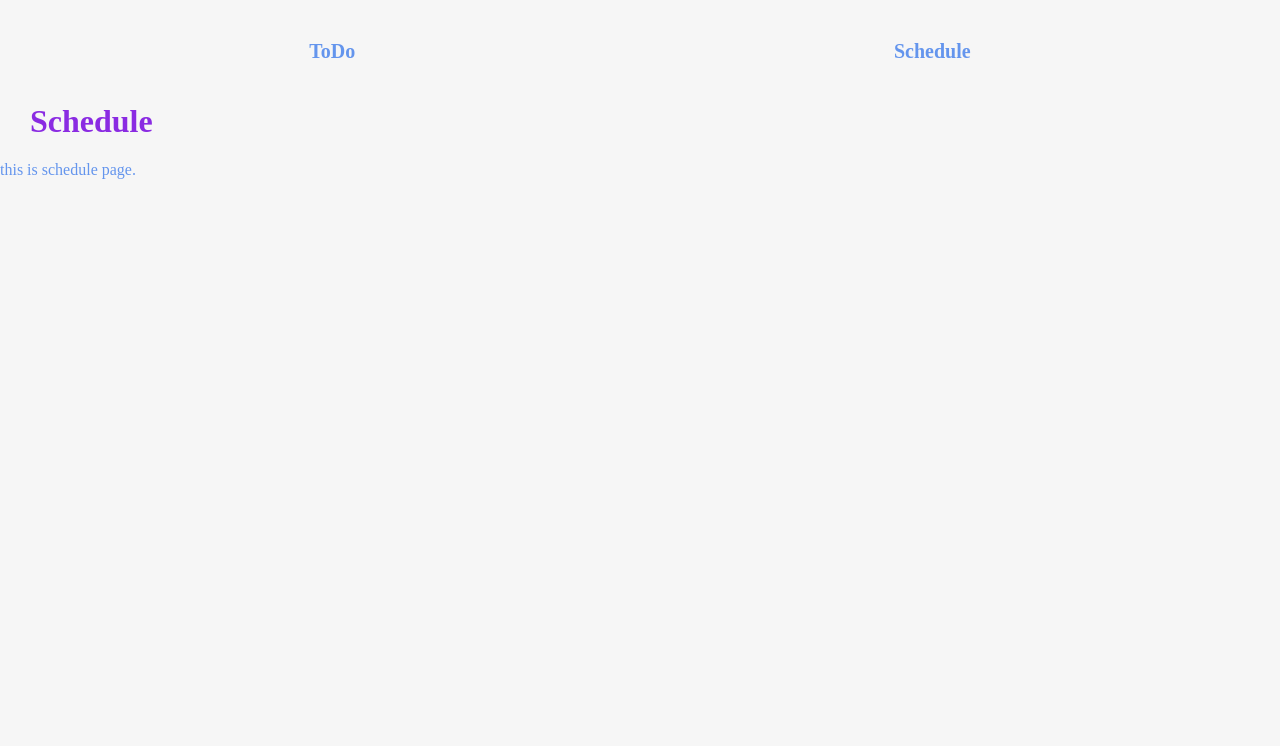
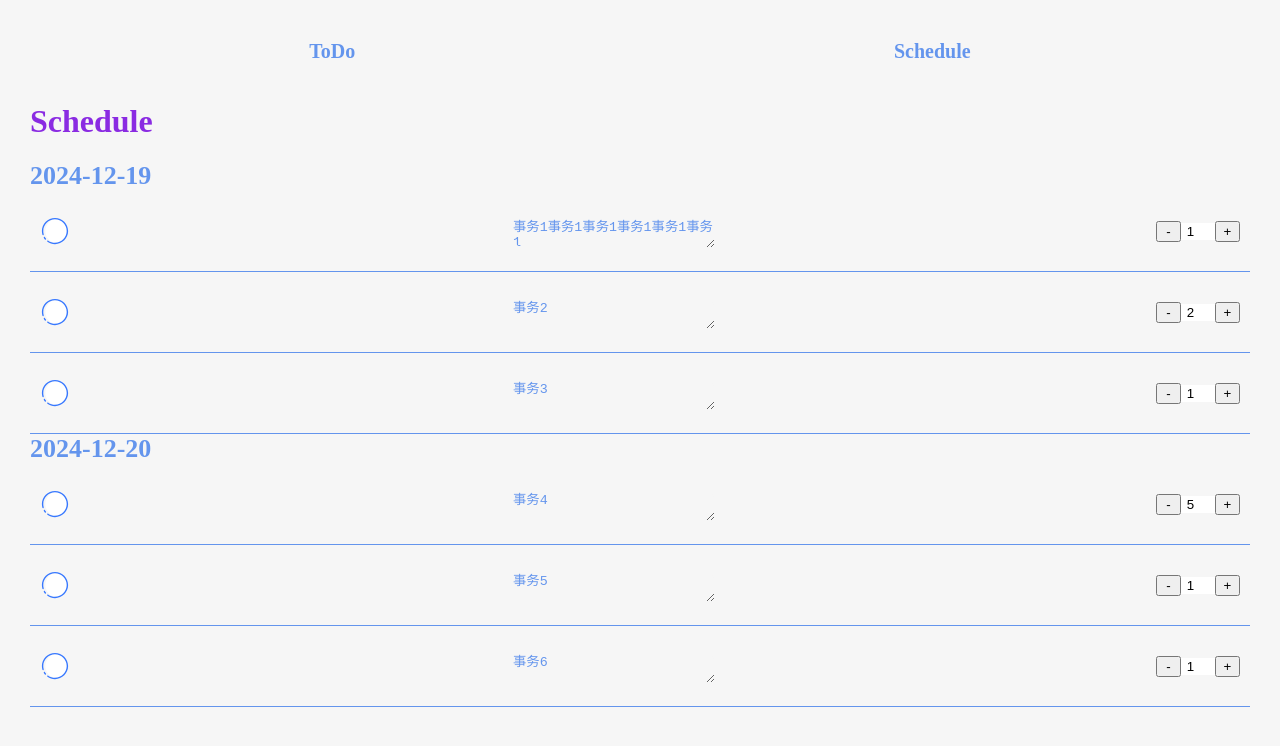
Before and after one commit to YuanJasin/todo-app, a React (Vite) app in the folder todo-app/: page / in a window 1280 px wide. Both pictures are taken after a click on the element "Schedule". Shown: the top 746 px of the page. Built offline with nearby package versions, Linux system fonts and the light colour scheme.

Commit message:
feat: schedulepage

```diff
--- a/todo-app/src/components/ListCard.tsx
+++ b/todo-app/src/components/ListCard.tsx
@@ -6,17 +6,14 @@ function NumberInput(
     { num,index,setLockTime,changeLockTime }:
     {   num: number,
         index?:number,
-        setLockTime?:ListCardProps["updateLockTime"],
+        setLockTime?:(newLockTime: number)=>void,
         changeLockTime?:ListCardProps["updateLockTime"],} ){
     const handleDecrement = () => {
-        if (num - 1 < 0) {
-            return
-        }
-        if (changeLockTime) {
+        if (changeLockTime && num != 0) {
             changeLockTime(index!,num - 1)
         }
-        if (setLockTime) {
-            setLockTime(index!,num - 1);
+        if (setLockTime&& num != 0) {
+            setLockTime(num - 1);
         }
     };
     const handleIncrement = () => {
@@ -24,27 +21,27 @@ function NumberInput(
             changeLockTime(index!,num + 1)
         }
         if (setLockTime) {
-            setLockTime(index!,num + 1);
+            setLockTime(num + 1);
         }
     };
 
     const handleChange = (event: { target: { value: string; }; }) => {
         const newValue = parseInt(event.target.value, 10);
         if (!isNaN(newValue)) {
-            setLockTime!(index!,newValue);
+            setLockTime?.(newValue);
         }
       };
 
     return (
         <div style={{ display: 'flex', alignItems: 'center' }}>
-        <button onClick={handleDecrement} >-</button>
+        <button onClick={handleDecrement} style={{width:'25px'}} >-</button>
         <input
             type="number"
             value={num}
             onChange={handleChange}
-            style={{ width: '50px', textAlign: 'center',border:'0' }}
+            style={{ width: '30px', textAlign: 'center',border:'0' }}
         />
-        <button onClick={handleIncrement} >+</button>
+        <button onClick={handleIncrement} style={{width:'25px'}} >+</button>
         </div>
     );
 }
@@ -84,6 +81,9 @@ function ListCard({info,index,empty,updateTodos,updateLockTime,updatedescription
     function EmptyCard() {
         const [description, setDescription] = useState<string>('');
         const [lockTime, setLockTime] = useState<number>(0);
+
+        console.log(lockTime);
+
         return (
             <>
             <div className="emptycard">
--- a/todo-app/src/main.tsx
+++ b/todo-app/src/main.tsx
@@ -5,9 +5,9 @@ import { Provider } from 'react-redux';
 import store from './store/store';
 
 createRoot(document.getElementById('root')!).render(
-  <StrictMode>
+  // <StrictMode>
     <Provider store={store}>
     <App />
     </Provider>
-  </StrictMode>,
+  // </StrictMode>
 )
--- /dev/null
+++ b/todo-app/src/pages/schedule.module.css
@@ -0,0 +1,25 @@
+.subtitle{
+    margin-left: 30px;
+    margin-right: 30px;
+    display: flex;
+    justify-content: space-between;
+    align-items: center;
+    color: blueviolet;
+}
+
+.content {
+    margin: 15px 30px 15px 30px;
+    height: auto;
+    max-height: 550px;
+    overflow: auto;
+    scrollbar-width: none;
+}
+
+.content::-webkit-scrollbar {
+    display: none;
+}
+
+.targettime{
+    font-size: 26px;
+    font-weight: bold;
+}
--- a/todo-app/src/pages/schedulepage.tsx
+++ b/todo-app/src/pages/schedulepage.tsx
@@ -1,8 +1,60 @@
+import { TodoItem } from "../type/datatype"
+import { Fragment } from "react/jsx-runtime";
+import ListCard from "../components/ListCard"
+import schstyle from "./schedule.module.css"
+import { Divider } from 'antd';
+import {useTodoHandlers} from "../tool/operation-data"
+import { sliceList } from "../tool/process";
+
 function Schedule() {
+    // 1.显示今天和明天两个代办数组
+    // 2.除去两个数组外，超过的数据将继续延后到后一天
+    // 3.每天的任务数量不超过八小时
+    const {
+        todolist,
+        changeLockTimeHandler,
+        changeItemState,
+        changeDescriptionHandler,
+    } = useTodoHandlers();
+
+    const todaylist = sliceList(todolist)
+
+    function TodayList({list}:{list:Record<string, TodoItem[]>}) {
+        return (
+            <div className={schstyle.content}>
+                {
+                    Object.entries(list).map(([date, items]) => (
+                        <div key={date}>
+                            <div className={schstyle.targettime}>{date}</div>
+                            {items.map((item,index) => {
+                                return(
+                                    <Fragment key={index}>
+                                        <ListCard
+                                            info={item}
+                                            index={index}
+                                            empty={false}
+                                            updateTodos={changeItemState}
+                                            updateLockTime={changeLockTimeHandler}
+                                            updatedescription={changeDescriptionHandler}
+                                    />
+                                    <Divider style={{ borderColor: '#6495ed' ,margin:"0"}}/>
+                                    </Fragment>
+                                )
+                        })
+                    }
+                        </div>
+                      ))
+                }
+                <div className={schstyle.targettime}></div>
+
+            </div>
+        )
+    }
+
     return(
         <>
-        <h1 className="subtitle">Schedule</h1>
-            this is schedule page.
+            <h1 className={schstyle.subtitle}>Schedule</h1>
+            <TodayList list={todaylist}/>
         </>
     )
 }
--- a/todo-app/src/pages/todo.css
+++ b/todo-app/src/pages/todo.module.css
@@ -9,7 +9,8 @@
 
 .content {
     margin: 30px;
-    height: 450px;
+    height: auto;
+    max-height: 450px;
     overflow: auto;
     scrollbar-width: none;
 }
@@ -31,5 +32,5 @@
     justify-content:space-between;
     color: blueviolet;
     font-size: 26px;
-    margin: 25px 30px 0 30px;
+    margin: 25px 50px 0 30px;
 }
--- a/todo-app/src/store/todolist.ts
+++ b/todo-app/src/store/todolist.ts
@@ -17,6 +17,12 @@ const initialState: TodosState = {
     { description: "事务3", completed: false, lockTime: 1 },
     { description: "事务4", completed: false, lockTime: 5 },
     { description: "事务5", completed: false, lockTime: 1 },
+    { description: "事务6", completed: false, lockTime: 1 },
+    { description: "事务7", completed: false, lockTime: 5 },
+    { description: "事务8", completed: false, lockTime: 1 },
+    { description: "事务9", completed: false, lockTime: 1 },
+    { description: "事务10", completed: false, lockTime: 5 },
+    { description: "事务11", completed: false, lockTime: 1 },
   ]
 };
 
@@ -40,9 +46,13 @@ const todosSlice = createSlice({
         const todo = state.todos[index];
         todo.completed = !todo.completed;
         todo.lockTime = 0;  // 重置 lockTime
+    },
+    removeTodoItem(state,action: PayloadAction<{ index: number}>){
+      const {index} = action.payload
+      state.todos.splice(index,1)
     }
   }
 });
 
-export const { reviseLockTime ,reviseDescription,newTodoItem,toggleTodoCompleted} = todosSlice.actions;
+export const { reviseLockTime ,reviseDescription,newTodoItem,toggleTodoCompleted,removeTodoItem} = todosSlice.actions;
 export default todosSlice.reducer;
--- /dev/null
+++ b/todo-app/src/tool/operation-data.ts
@@ -0,0 +1,47 @@
+import { useDispatch,useSelector } from "react-redux";
+import { reviseLockTime ,reviseDescription,newTodoItem,toggleTodoCompleted,removeTodoItem} from '../store/todolist';
+import {TodoItem} from "../type/datatype"
+
+export const useTodoHandlers = () => {
+    const todolist = useSelector((state: { todos: { todos: TodoItem[] } }) => state.todos.todos);
+    const dispatch = useDispatch();
+
+    /* 修改Item的lockTime状态 */
+    const changeLockTimeHandler = (index: number, newLockTime: number) => {
+        dispatch(reviseLockTime({index,newLockTime}))
+    };
+
+    /* 修改Item状态(完成/未完成) */
+    const changeItemState = (index:number) => {
+        dispatch(toggleTodoCompleted(index));
+        dispatch(removeTodoItem({index}))
+    }
+    /* 修改待办事务的描述 */
+    const changeDescriptionHandler = (index:number,description:string) => {
+        dispatch(reviseDescription({ index, description }));
+    }
+
+        /* 添加一个新的item代办事件 */
+    function newTodoItemHandler(description:string,lockTime:number){
+        const exists = todolist.some((item) => item.description === description);
+        if (exists) {
+            console.log("在列表中已经存在该任务");
+            return false;
+        }
+        if (description.length < 1 || lockTime === 0) {
+            console.log("请编写事件描述或事件预计完成时间");
+            return false;
+        }
+        const item: TodoItem = { description, completed: false, lockTime };
+        dispatch(newTodoItem(item));
+        return true;
+    }
+        return {
+            todolist,
+            changeLockTimeHandler,
+            changeItemState,
+            changeDescriptionHandler,
+            newTodoItemHandler,
+        };
+
+}
--- /dev/null
+++ b/todo-app/src/tool/process.ts
@@ -0,0 +1,48 @@
+import { TodoItem } from "../type/datatype"
+
+
+// 日期格式化工具函数
+const getFormattedDate = (date: Date): string => {
+    const year = date.getFullYear();
+    const month = String(date.getMonth() + 1).padStart(2, '0');
+    const day = String(date.getDate()).padStart(2, '0');
+    return `${year}-${month}-${day}`;
+  };
+
+/*
+    此处由于react严格模式的存在导致
+    在严格模式下，React 会在开发环境中对某些生命周期方法和函数组件的逻辑执行两次，
+    目的是帮助开发者识别副作用或非纯函数的代码，生产环境不会发生。
+    console.log('sliceList called at:', new Error().stack);
+*/
+/* 对于目标条件条件的时间截取 */
+export const sliceList = (data:TodoItem[]):Record<string, TodoItem[]> => {
+    const result: Record<string, TodoItem[]> = {};
+    let currentDate = new Date();
+    let targetlist:TodoItem[] = []
+    let count:number=0
+    for (const item of data) {
+        // 累计 lockTime
+        count += item.lockTime;
+        if (count <= 8) {
+          // 如果总和不超过 8，继续添加
+          targetlist.push(item);
+        } else {
+          // 超过 8 时保存当前组
+          const dateKey = getFormattedDate(currentDate);
+          result[dateKey] = targetlist;
+
+          // 下一个组
+          targetlist = [item];
+          count = item.lockTime;
+          // 日期延申
+          currentDate.setDate(currentDate.getDate() + 1);
+        }
+      }
+      if (targetlist.length > 0) {
+        const dateKey = getFormattedDate(currentDate);
+        result[dateKey] = targetlist;
+      }
+
+      return result;
+}
```
Also changed, not shown: todo-app/src/pages/todopage.tsx (+16 -42 lines), todo-app/src/pages/schedule.css (deleted).
